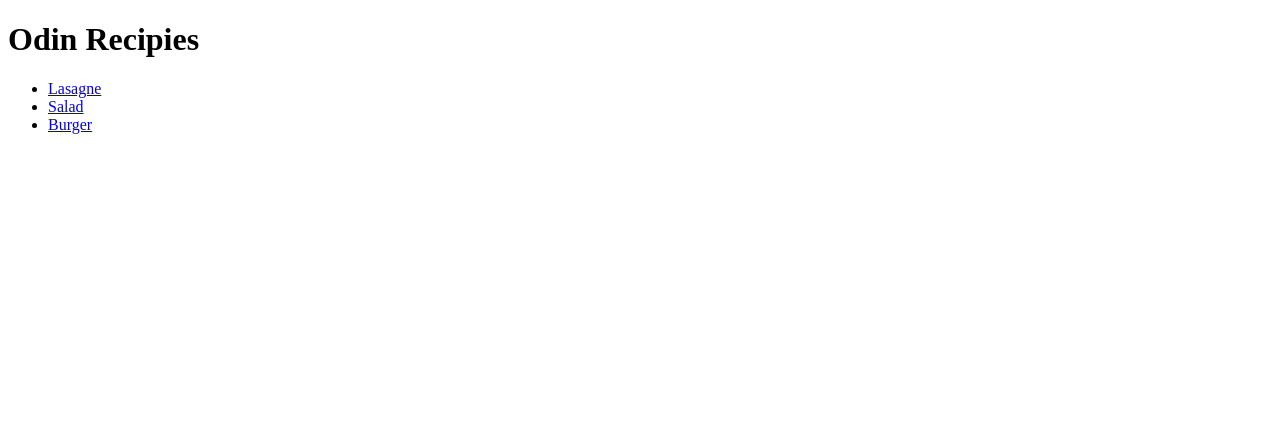
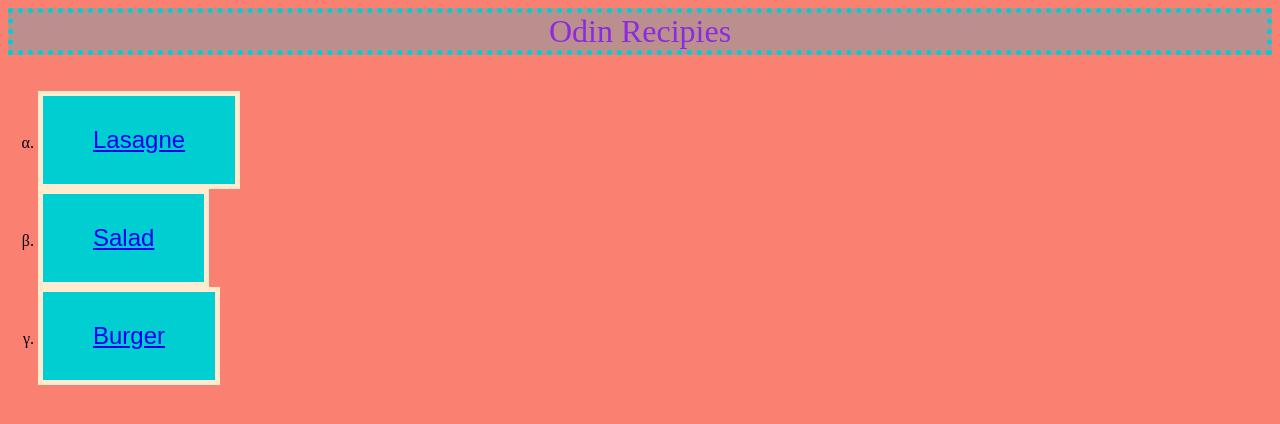
Before and after one commit to Superjim/odin_recipies, a plain HTML site: page index.html in a window 1280 px wide. Drawn offline with Linux system fonts and the light colour scheme.

Commit message:
added a css sheet

```diff
--- a/index.html
+++ b/index.html
@@ -5,15 +5,15 @@
     <meta http-equiv="X-UA-Compatible" content="IE=edge">
     <meta name="viewport" content="width=device-width, initial-scale=1.0">
     <title>Recipie Website</title>
+    <link rel="stylesheet" href = "styles.css">
 </head>
 <body>
-    <h1>Odin Recipies</h1>
+    <div id="title">Odin Recipies</div>
     <p>
         <ul>
-
-        <li><a href="recipies/lasagne.html">Lasagne</a> </li>
-        <li><a href="recipies/salad.html">Salad</a> </li>
-        <li><a href="recipies/burger.html">Burger</a> </li>
+        <li><button type="button" class= "butter"><a href="recipies/lasagne.html">Lasagne</a></button></li>
+        <li><button type="button" class= "butter"><a href="recipies/salad.html">Salad</a></button></li>
+        <li><button type="button" class= "butter"><a href="recipies/burger.html">Burger</a></button></li>
 
         </ul>
     </p>
--- /dev/null
+++ b/styles.css
@@ -0,0 +1,29 @@
+
+body {    background-color: salmon;
+}
+
+#title {
+    font-size: 32px;
+    color: blueviolet;
+    background-color: rosybrown;
+    text-align: center;
+    border: 5px dotted darkturquoise;
+}
+
+.butter {
+    background-color: darkturquoise;
+    border: 5px solid blanchedalmond;
+    color:gainsboro;
+    padding: 30px 50px;
+    text-align: center;
+    text-decoration: ghostwhite;
+    display:flexbox;
+    font-size: 24px;
+}
+
+ul {
+    list-style-type: lower-greek;
+    list-style-position: outside;
+    margin: 10px;
+    padding: 20px;
+}
```
Also changed, not shown: recipies/lasagne.html (+11 -0 lines).
